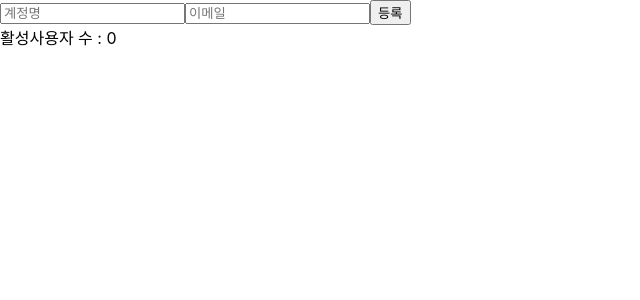
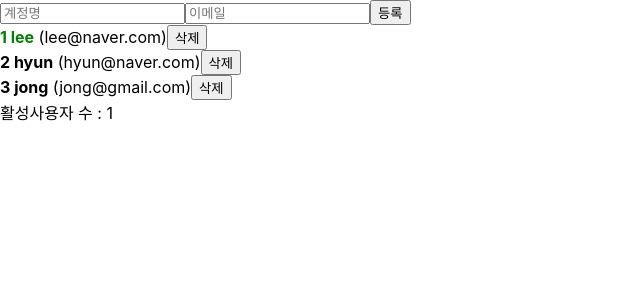
Before and after one commit to hyunjong-96/React-study, a React (Create React App) app: page / in a window 1280 px wide. Shown: the top 300 px of the page, without its empty margins (0-640 px from the left). Built offline with nearby package versions, Linux system fonts and the light colour scheme.

Commit message:
~ch.20 useReducer

```diff
--- a/src/App.js
+++ b/src/App.js
@@ -1,4 +1,4 @@
-import React,{useRef,useState,useMemo,useCallback} from 'react'
+import React,{useRef,useState,useMemo,useCallback,useReducer} from 'react'
 import Hello from './Hello'
 import Wrapper from './Wrapper'
 import Counter from './Counter'
@@ -12,14 +12,6 @@ function countActiveUsers(users){
   return users.filter(user=>user.active).length
 }
 
-function App() {
-  // const name = 'react'
-  // const style = {
-  //   backgroundColor: 'black',
-  //   color: 'aqua',
-  //   fontSize: 24,
-  //   padding: '1rem'
-  // }
 const initialState = {
   inputs:{
     username:'',
@@ -46,6 +38,46 @@ function App() {
     }
   ]
 }
+
+function reducer(state,action){
+  switch(action.type){
+    case 'CHANGE_INPUT':
+      console.log('reducer action:',action)
+      return{
+        ...state,
+        inputs:{
+          ...state.inputs,
+          [action.name]:action.value
+        }
+      };
+    case 'CREATE_USER':
+      return{
+        inputs:initialState.inputs,
+        users:[...state.users,action.user]
+      };
+    case 'TOGGLE_USER':
+      return{
+        ...state,
+        users: state.users.map(user=>user.id === action.id ? {...user, active:!user.active}:user)
+      };
+    case 'REMOVE_USER':
+      return{
+        ...state,
+        users: state.users.filter(user=>user.id !== action.id)
+      };
+    default:
+      return state
+  }
+}
+
+function App() {
+  // const name = 'react'
+  // const style = {
+  //   backgroundColor: 'black',
+  //   color: 'aqua',
+  //   fontSize: 24,
+  //   padding: '1rem'
+  // }
 
   // const [inputs,setInputs]=useState({
   //   username:'',
@@ -117,6 +149,47 @@ function App() {
   //   )
   // },[])
   // const count = useMemo(()=>countActiveUsers(users),[users])
+  const [state, dispatch] = useReducer(reducer,initialState)
+  const nextId = useRef(4)
+  const {users} = state
+  const {username, email} = state.inputs
+
+  const onChange=useCallback(e=>{
+    const {name,value} = e.target
+    dispatch({
+      type:'CHANGE_INPUT',
+      name,
+      value
+    })
+  },[])
+
+  const onCreate=useCallback(()=>{
+    dispatch({
+      type:'CREATE_USER',
+      user:{
+        id:nextId.current,
+        username,
+        email
+      }
+    })
+    nextId.current +=1
+  },[username,email])
+
+  const onToggle = useCallback(id=>{
+    dispatch({
+      type:'TOGGLE_USER',
+      id
+    })
+  },[])
+
+  const onRemove = useCallback(id=>{
+    dispatch({
+      type:'REMOVE_USER',
+      id
+    })
+  },[])
+
+  const count = useMemo(()=>countActiveUsers(users),[users])
   return (
     // <Wrapper>
     //   <Hello name={name} color="red" isSpecial={true}/>
@@ -127,9 +200,9 @@ function App() {
     //<Counter/>
     //<InputSample/>
     <>
-    <CreateUser />
-    <UserList users={[]}/>
-    <div>활성사용자 수 : 0</div>
+    <CreateUser username={username} email={email} onChange={onChange} onCreate={onCreate}/>
+    <UserList users={users} onToggle={onToggle} onRemove={onRemove}/>
+    <div>활성사용자 수 : {count}</div>
     </>
   );
 }
```
Also changed, not shown: 2 other files (tests, documents, lock files or other folders). Lines whose indentation alone changed are shown as unchanged.
